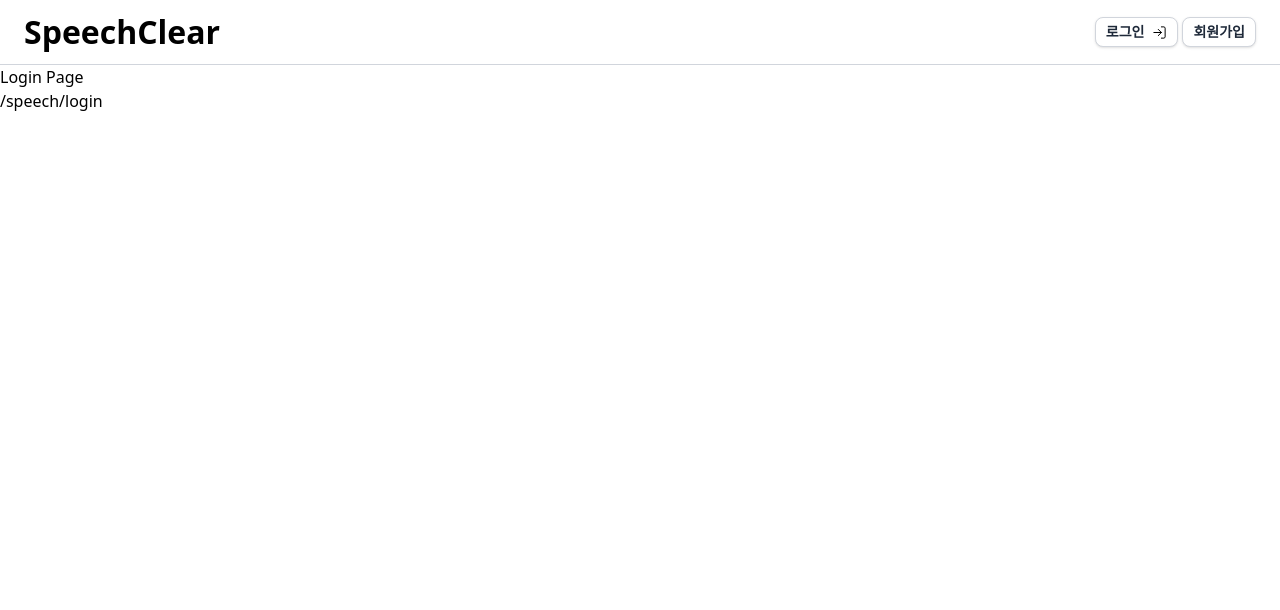
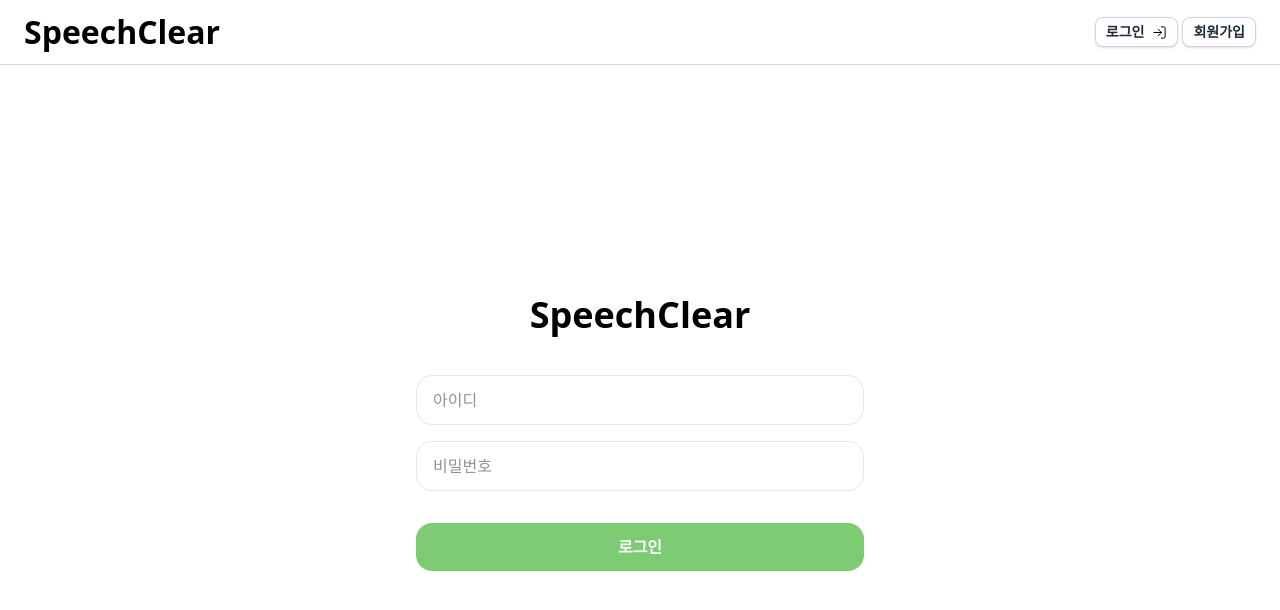
Before and after one commit to Mr-Planner/Speech_Clear-FE, a React (Vite) app: page /login in a window 1280 px wide. Shown: the top 610 px of the page. Built offline with nearby package versions, Linux system fonts and the light colour scheme.

Commit message:
feat: 로그인 기능 구현

```diff
--- a/src/components/Header.jsx
+++ b/src/components/Header.jsx
@@ -2,25 +2,22 @@
 import { Link, useNavigate } from "react-router-dom";
 import LogButton from "./LogButton";
 import user from "../assets/header/user.svg";
-import { useAuth } from "../store/auth/useAuth";
+import { useAuthStore } from "../store/auth/authStore";
 
 function Header() {
-    const { isLoggedIn, setIsLoggedIn, userName } = useAuth();
-
     const navigate = useNavigate();
 
-    // function
+    const isLoggedIn = useAuthStore((s) => s.isLoggedIn);
+    const userName = useAuthStore((s) => s.userName);
+    const logout = useAuthStore((s) => s.logout);
+
+
+    const handleLogIn = () => navigate("/login");
+    const handleSignUp = () => navigate("/sign-up"); // 나중에 구현
     const handleLogOut = () => {
-        setIsLoggedIn(false);
-    }
-
-    const handleLogIn = () => {
+        logout();
         navigate("/login");
-    }
-
-    const handleSignUp = () => {
-        navigate("/sign-up");
-    }
+    };
 
     return (
         <header className="flex justify-between items-center w-full bg-white px-6 py-2 border-b border-gray-300">
--- a/src/main.jsx
+++ b/src/main.jsx
@@ -4,7 +4,6 @@ import './index.css'
 import router from "./router.jsx"
 import { RouterProvider } from 'react-router-dom'
 import { QueryClient, QueryClientProvider } from '@tanstack/react-query';
-import { AuthProvider } from './store/auth/AuthProvider.jsx'
 
 // useQuery, useMutation은 공통된 queryClient 인스턴스를 사용
 const queryClient = new QueryClient();
@@ -13,9 +12,7 @@ const queryClient = new QueryClient();
 createRoot(document.getElementById('root')).render(
   <StrictMode>
     <QueryClientProvider client={queryClient}>
-      <AuthProvider>
         <RouterProvider router={router} />
-      </AuthProvider>
     </QueryClientProvider>
   </StrictMode>,
 )
--- a/src/pages/auth/LoginPage.jsx
+++ b/src/pages/auth/LoginPage.jsx
@@ -1,10 +1,93 @@
+import { useEffect, useState } from "react";
+import { useNavigate } from "react-router-dom";
+import { useAuthStore } from "../../store/auth/authStore";
+
 const LoginPage = () => {
-  return (
-    <div>
-      <h1>Login Page</h1>
-      <p>/speech/login</p>
-    </div>
-  );
+
+    const navigate = useNavigate();
+    const { isLoggedIn, login } = useAuthStore();
+
+    const [email, setEmail] = useState("");
+    const [password, setPassword] = useState("");
+    const [loading, setLoading] = useState(false);
+
+    // 이미 로그인 되어 있으면 홈으로
+    useEffect(() => {
+      if (isLoggedIn) {
+        navigate("/");
+      }
+    }, [isLoggedIn, navigate]);
+
+    const handleSubmit = async (e) => {
+      e.preventDefault();
+
+      if (!email.trim() || !password.trim()) {
+        alert("아이디와 비밀번호를 입력해주세요.");
+        return;
+      }
+
+      try {
+        setLoading(true);
+        await login(email, password); // zustand 액션
+        navigate("/"); // 성공 후 홈 페이지 리다이렉션
+      } catch (error) {
+        console.error(error);
+        alert("로그인에 실패했습니다. 아이디/비밀번호를 확인해주세요.");
+      } finally {
+        setLoading(false);
+      }
+    };
+
+    return (
+      <div className="h-full flex flex-col items-center justify-center bg-white px-4">
+
+        <h1 className="text-4xl font-bold mb-10">SpeechClear</h1>
+
+        <form
+          onSubmit={handleSubmit}
+          className="w-full max-w-md flex flex-col gap-4"
+        >
+          <input
+            type="email"
+            placeholder="아이디"
+            value={email}
+            onChange={(e) => setEmail(e.target.value)}
+            className="
+              w-full border border-gray-200 rounded-2xl
+              px-4 py-3 text-gray-800 text-base
+              focus:outline-none focus:ring-2 focus:ring-gray-300 focus:border-gray-400
+            "
+          />
+
+          <input
+            type="password"
+            placeholder="비밀번호"
+            value={password}
+            onChange={(e) => setPassword(e.target.value)}
+            className="
+              w-full border border-gray-200 rounded-2xl
+              px-4 py-3 text-gray-800 text-base
+              focus:outline-none focus:ring-2 focus:ring-gray-300 focus:border-gray-400
+            "
+          />
+
+          <button
+            type="submit"
+            disabled={loading}
+            className="
+              w-full mt-4
+              bg-[#7DCC74] hover:bg-[#76b85d]
+              text-white font-semibold text-base
+              rounded-2xl py-3
+              disabled:opacity-60 disabled:cursor-not-allowed
+              transition-colors duration-150
+            "
+          >
+            {loading ? "로그인 중..." : "로그인"}
+          </button>
+        </form>
+      </div>
+    );
 };
 
 export default LoginPage;
--- a/src/pages/home/HomePage.jsx
+++ b/src/pages/home/HomePage.jsx
@@ -1,5 +1,5 @@
 import { useQuery, useMutation, useQueryClient } from "@tanstack/react-query";
-import { useAuth } from "../../store/auth/useAuth"
+import { useAuthStore } from "../../store/auth/authStore"
 
 import { useNavigate, useParams } from "react-router-dom";
 import { fetchSpeeches, deleteSpeech } from "../../service/speechApi";
@@ -11,7 +11,8 @@ import recording from "../../assets/speech/recording.svg";
 function HomePage() {
 
     const navigate = useNavigate();
-    const { isLoggedIn } = useAuth();
+
+    const isLoggedIn = useAuthStore((state) => state.isLoggedIn);
 
     const { folderId } = useParams(); // /speech, /speech/:folderId
     const realFolderId = folderId ?? "all"; // 없을 경우 '모든 Speech'라고 가정
--- /dev/null
+++ b/src/service/authApi.js
@@ -0,0 +1,21 @@
+// src/services/authApi.js
+import axios from "axios";
+
+// 공통 axios 인스턴스
+const api = axios.create({
+
+  // todo 실제 백엔드 주소로 수정
+  baseURL: "http://localhost:8080",
+  withCredentials: false,
+});
+
+// 로그인 요청
+export async function loginRequest(email, password) {
+  const response = await api.post("/login", {
+    email,
+    password,
+  });
+
+  // 응답 형식: { accessToken, refreshToken, userName }
+  return response.data;
+}
--- a/src/store/auth/AuthProvider.jsx
+++ /dev/null
@@ -1,15 +0,0 @@
-import { useState } from "react";
-import { AuthContext } from "./authContext";
-
-export function AuthProvider({ children }) {
-  const [isLoggedIn, setIsLoggedIn] = useState(false);
-  const [userName, setUserName] = useState(null);
-
-  return (
-    <AuthContext.Provider
-      value={{ isLoggedIn, setIsLoggedIn, userName, setUserName }}
-    >
-      {children}
-    </AuthContext.Provider>
-  );
-}
--- a/src/store/auth/authContext.js
+++ /dev/null
@@ -1,3 +0,0 @@
-import { createContext } from "react";
-
-export const AuthContext = createContext(null);
--- /dev/null
+++ b/src/store/auth/authStore.js
@@ -0,0 +1,38 @@
+import { create } from "zustand";
+import { persist } from "zustand/middleware";
+import { loginRequest } from "../../service/authApi";
+
+export const useAuthStore = create(
+  persist(
+    (set) => ({
+      isLoggedIn: false,
+      userName: null,
+      accessToken: null,
+      refreshToken: null,
+
+      login: async (email, password) => {
+        const data = await loginRequest(email, password);
+        const userName = data.userName || email;
+
+        set({
+          isLoggedIn: true,
+          accessToken: data.accessToken,
+          refreshToken: data.refreshToken,
+          userName,
+        });
+      },
+
+      logout: () => {
+        set({
+          isLoggedIn: false,
+          accessToken: null,
+          refreshToken: null,
+          userName: null,
+        });
+      },
+    }),
+    {
+      name: "auth-storage", // localStorage key
+    }
+  )
+);
--- a/src/store/auth/useAuth.js
+++ /dev/null
@@ -1,4 +0,0 @@
-import { useContext } from "react";
-import { AuthContext } from "./authContext";
-
-export const useAuth = () => useContext(AuthContext);
```
